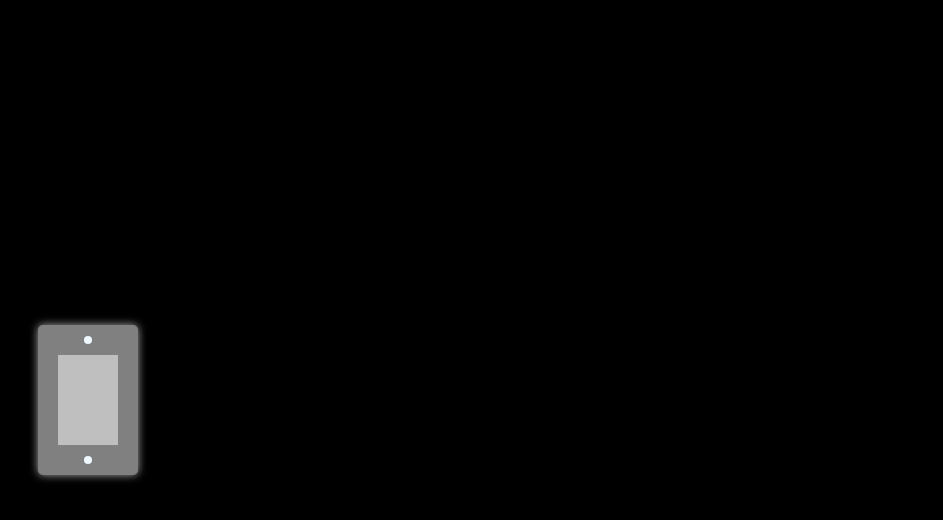
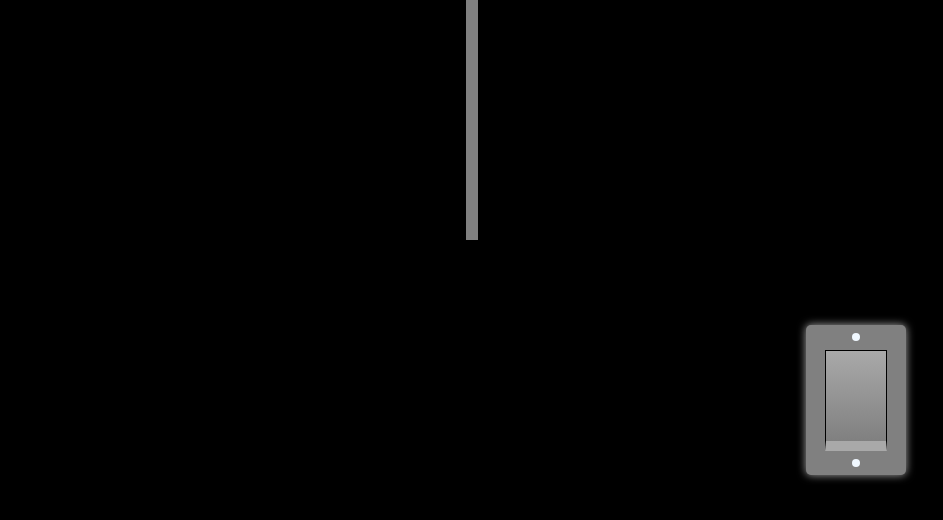
Before and after one commit to VikalpNag/Light-Bulb, a plain HTML site: page index.html in a window 1280 px wide. Shown: the whole page, without its empty margins (40-983 px from the left). Drawn offline with Linux system fonts and the light colour scheme.

Commit message:
some more styling in switch with some gradient effects

```diff
--- a/style.css
+++ b/style.css
@@ -3,6 +3,8 @@ body {
   margin: 0;
   padding: 0;
   height: 100vh;
+  display: flex;
+  justify-content: center;
 }
 
 .switch-container {
@@ -33,5 +35,23 @@ body {
 .switch {
   height: 90px;
   width: 60px;
-  background-color: rgb(192, 191, 191);
+  background: linear-gradient(darkgrey, grey);
+  border-top: 1px solid black;
+  border-right: 1px solid black;
+  border-left: 1px solid black;
+  border-bottom: 10px solid darkgrey;
 }
+
+.bulb-container {
+  height: 100vh;
+  width: 40%;
+  display: flex;
+  flex-direction: column;
+  align-items: center;
+}
+
+.wire {
+  height: 30%;
+  width: 12px;
+  background-color: grey;
+}
```
